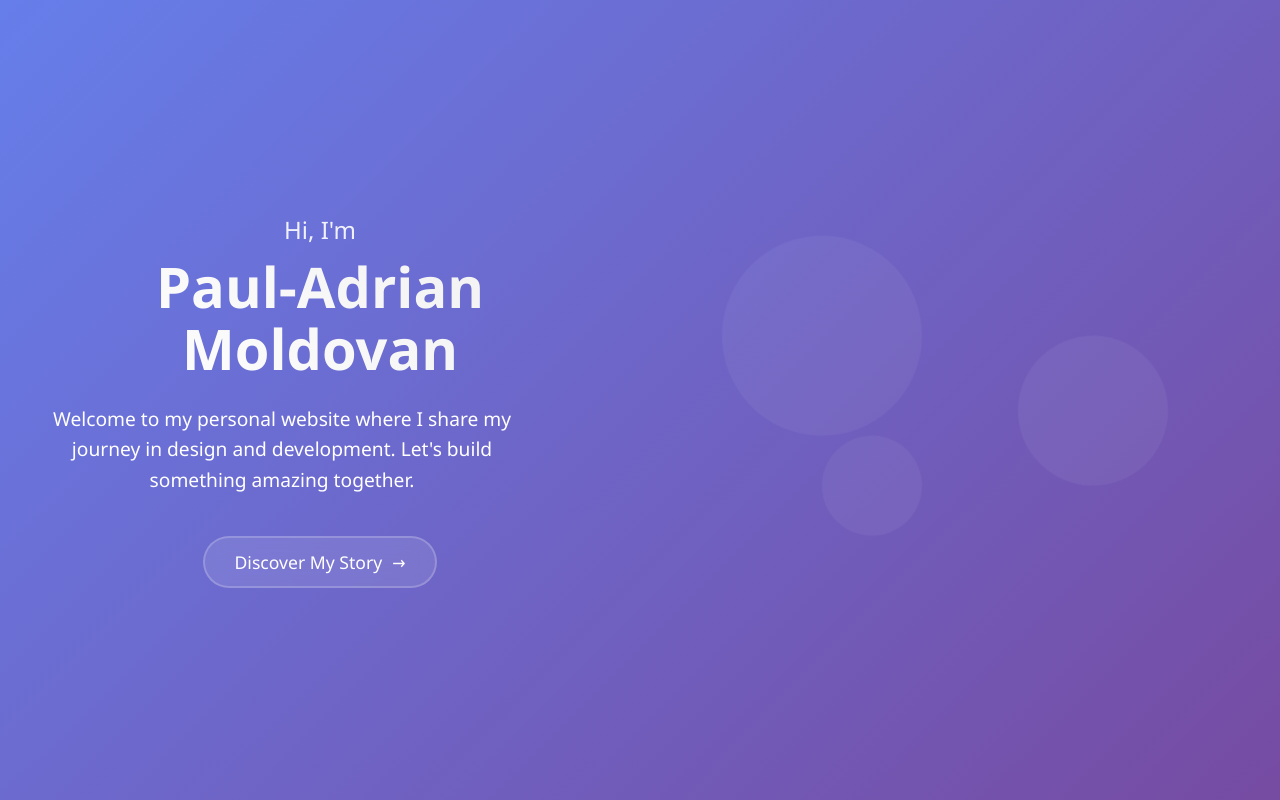
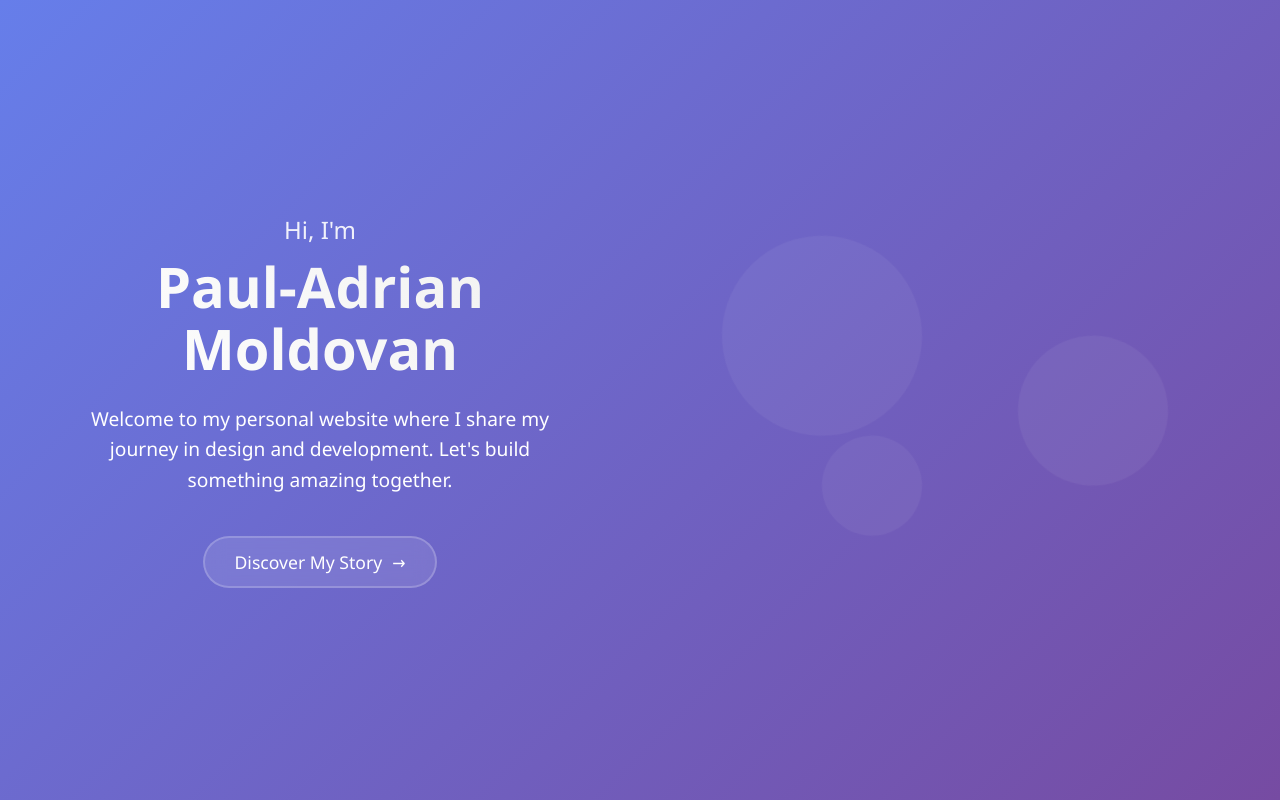
Before and after one commit to Paul-CodeGH/Paul-PersonalWebsite, a React (Vite) app: page / in a window 1280 px wide. Built offline with nearby package versions, Linux system fonts and the light colour scheme.

Commit message:
fix(homepage): center description text on all screen sizes

```diff
--- a/src/pages/HomePage.css
+++ b/src/pages/HomePage.css
@@ -18,6 +18,7 @@
   width: 100%;
   padding: 0 2rem;
   gap: 4rem;
+  /* ensure child text content can center inner elements if needed */
 }
 
 .text-content {
@@ -44,10 +45,11 @@
 .description {
   font-size: 1.2rem;
   line-height: 1.6;
-  margin-bottom: 2.5rem;
+  margin: 0 auto 2.5rem auto;
   max-width: 500px;
   opacity: 0.9;
   animation: fadeIn 1s ease-out 0.6s both;
+  text-align: center;
 }
 
 .cta-button {
```
